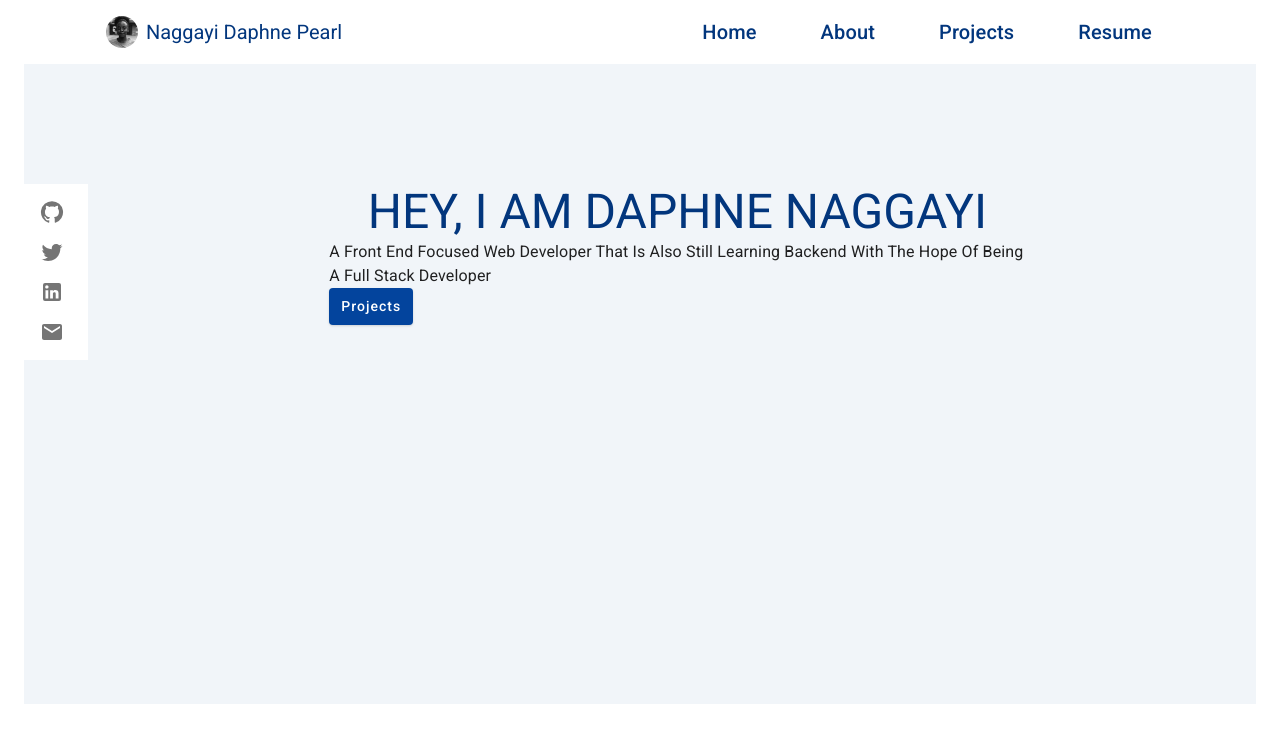
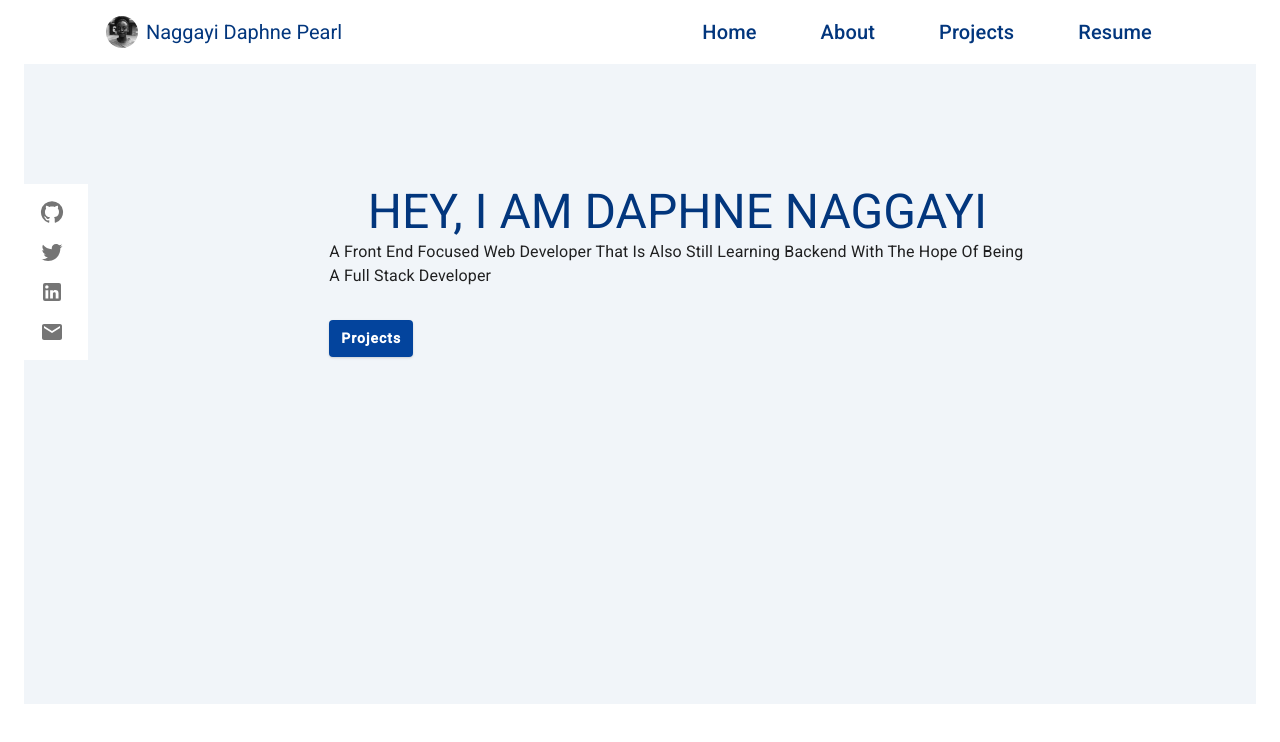
Before and after one commit to Naggayi-Daphne-Pearl/portfolio, a React (Create React App) app: page / in a window 1280 px wide. Shown: the top 742 px of the page. Built offline with nearby package versions, Linux system fonts and the light colour scheme.

Commit message:
Style Button for Home page

```diff
--- a/src/Pages/HomePage.js
+++ b/src/Pages/HomePage.js
@@ -76,7 +76,11 @@ const buttonStyle = {
   boxShadow: 'var(--shadow-1)',
   transition: 'var(--transition)',
   textTransform: 'capitalize',
-  display: 'inline-block'
+  display: 'inline-block',
+  marginTop:'2rem',
+  alignItems:'center',
+  fontWeight:'bolder'
+
 }
 
 
```
